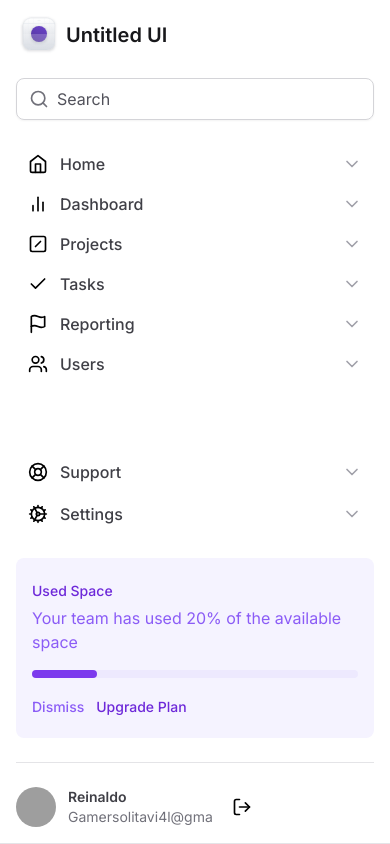
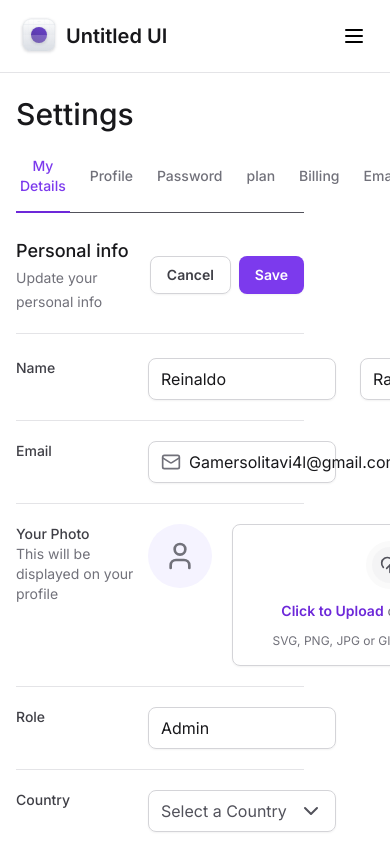
Before and after one commit to ReinaldoARamos/Tailwind, a Next.js app: page / in a window 390 px wide. Shown: the top 844 px of the page. Built offline with nearby package versions, Linux system fonts and the light colour scheme; grey boxes are pictures that could not be loaded.

Commit message:
deixando a sidebar responsiva

```diff
--- a/package.json
+++ b/package.json
@@ -10,6 +10,8 @@
   },
   "dependencies": {
     "@formkit/auto-animate": "^0.8.0",
+    "@radix-ui/react-collapsible": "^1.0.3",
+    "@radix-ui/react-scroll-area": "^1.0.4",
     "@radix-ui/react-select": "^1.2.2",
     "@radix-ui/react-tabs": "^1.0.4",
     "@types/node": "20.5.7",
--- a/src/app/components/sidebar/index.tsx
+++ b/src/app/components/sidebar/index.tsx
@@ -1,3 +1,4 @@
+'use client'
 import {
   BarChart2,
   Check,
@@ -8,18 +9,32 @@
   Users,
   LifeBuoy,
   Cog,
+  Menu,
 } from 'lucide-react'
 import LogoMark from './Logo'
+import * as Collapsible from '@radix-ui/react-collapsible'
 
 import { NavItem } from './NavItem'
 import { UsedSpaceWidget } from './UsedSpaceWidget'
 import { Profile } from './Profile'
 import { InputControls, InputPrefix, InputRoot } from './input'
+import { Button } from '../Button'
 
 export default function Sidebar() {
   return (
-    <aside className="border-b border-zinc-200  h-screen  flex flex-col gap-6 p-4  bottom-0 fixed left-0 top-0 right-0 z-20 bg-white lg:right-auto lg:w-80 lg:border-r lg:px-5 lg:py-8">
+    <Collapsible.Root className="border-b border-zinc-200  flex flex-col gap-6 p-4  data-[state=open]:bottom-0  lg:data-[state=closed]:bottom-0 fixed left-0 top-0 right-0 z-20 bg-white lg:right-auto lg:w-80 lg:border-r lg:px-5 lg:py-8">
+      <div className="flex items-center justify-between  ">
         <LogoMark />
+        <Collapsible.Trigger asChild>
+          <Button variant="ghost">
+            <Menu className="h-6 w-6 " />
+          </Button>
+        </Collapsible.Trigger>
+      </div>
+      <Collapsible.Content
+        forceMount
+        className=" flex flex-1 flex-col gap-6 data-[state=closed]:hidden lg:data-[state=closed]:flex]"
+      >
         <InputRoot>
           <InputPrefix>
             <Search className="h-5 w-5 text-zinc-500" />
@@ -44,6 +59,7 @@
           <div className="h-px  bg-zinc-200" />
           <Profile />
         </div>
-    </aside>
+      </Collapsible.Content>
+    </Collapsible.Root>
   )
 }
```
Also changed, not shown: 1 other file (tests, documents, lock files or other folders). Lines whose indentation alone changed are shown as unchanged.
